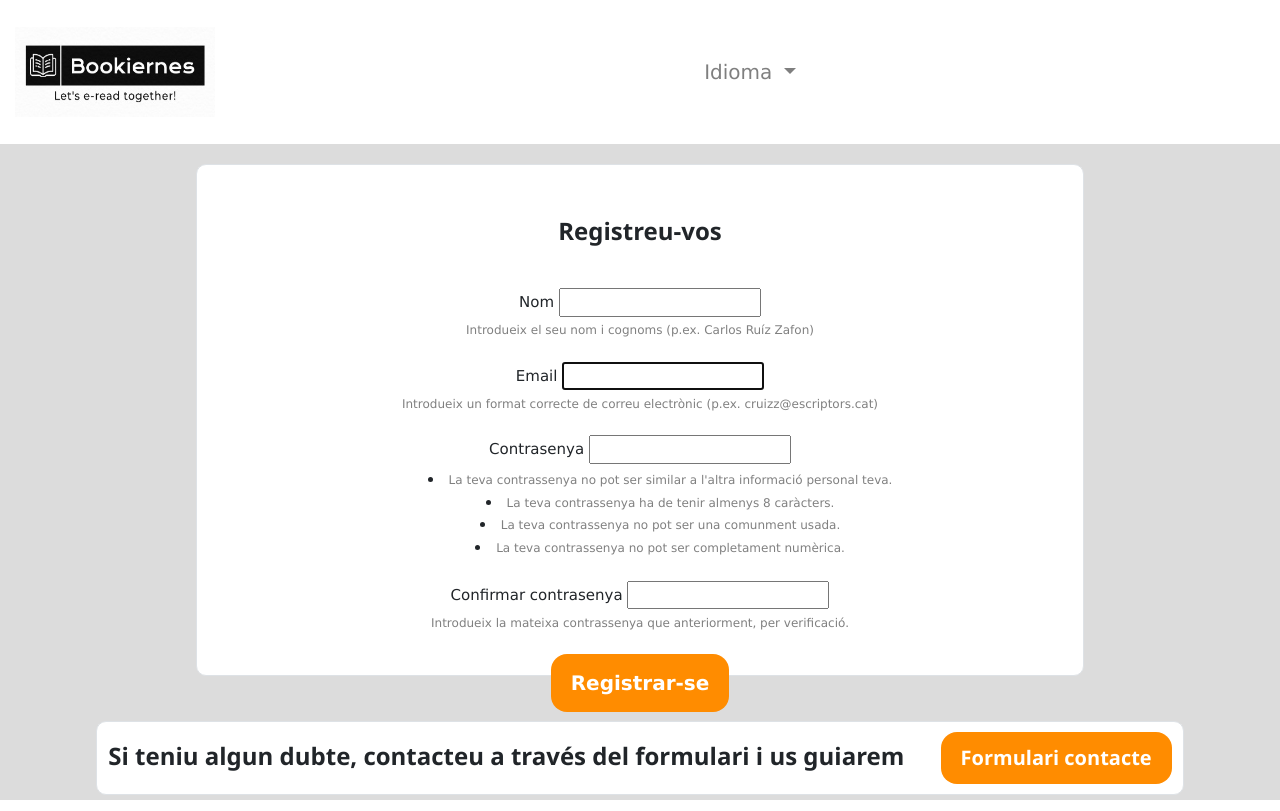
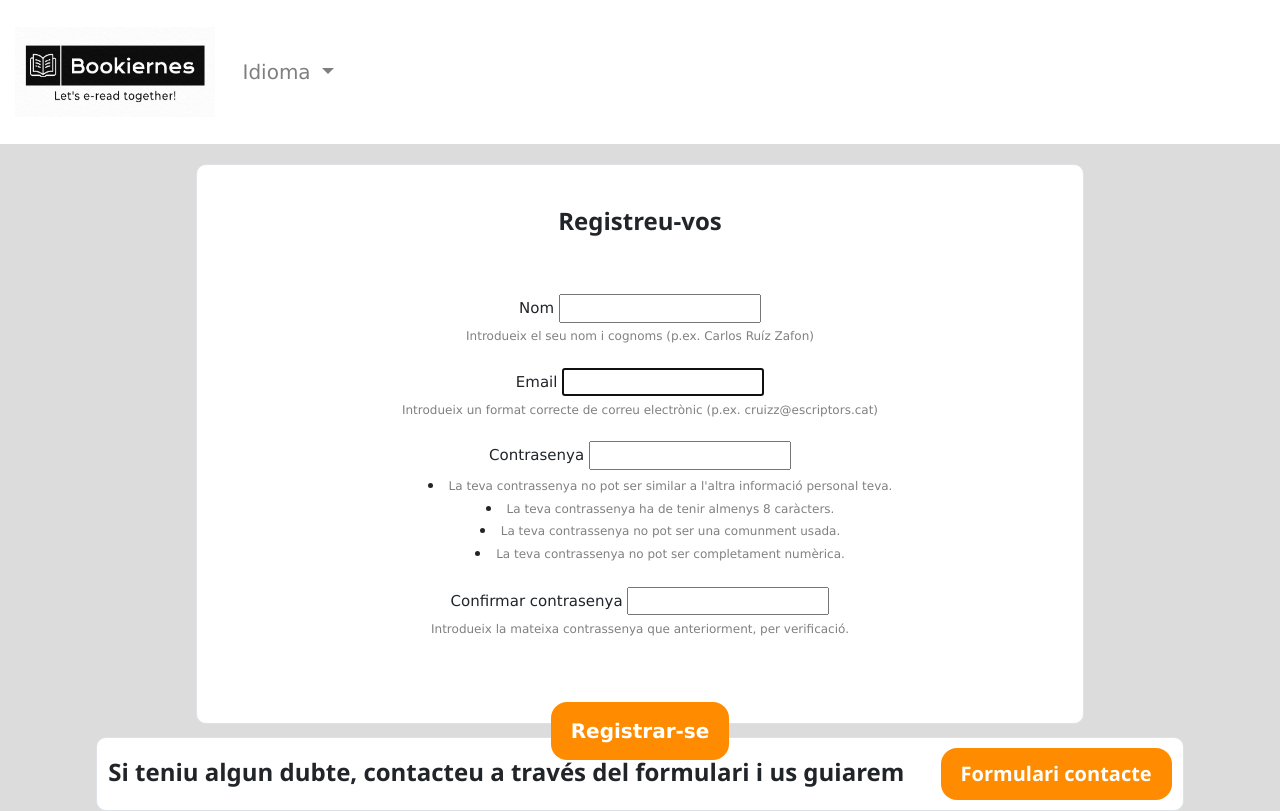
Before and after one commit to RafaCucurull/Bookiernes, a Django app: page /accounts/register_lector/ in a window 1280 px wide. Run offline with Django 3.2, Linux system fonts and the light colour scheme; some libraries are stand-ins or nearby versions.

Commit message:
some adjustments

```diff
--- a/static/css/register.css
+++ b/static/css/register.css
@@ -27,7 +27,7 @@ h3 {
     text-align: center;
     width: 80%;
     padding: 10px 20px;
-    height: 64%;
+    height: 70%;
     margin: 20px auto auto;
 }
 
@@ -56,7 +56,7 @@ ul {
     text-align: center;
     width: 85%;
     padding: 10px;
-    margin: 3.5% auto auto;
+    margin: 1% auto auto;
 }
 
 .button1 {
--- a/templates/header_login.html
+++ b/templates/header_login.html
@@ -10,7 +10,7 @@
     </button>
 
     <div class="collapse navbar-collapse" id="navbarSupportedContent">
-        <ul class="navbar-nav mr-auto">
+        <ul class="navbar-nav mr-auto" style="position: absolute">
             <li class="nav-item dropdown">
                 <a class="nav-link dropdown-toggle" style="font-size: 20px; margin-left: 5px" href="#"
                    id="navbarDropdown" role="button"
--- a/templates/registration/register_lector.html
+++ b/templates/registration/register_lector.html
@@ -11,9 +11,9 @@
     </head>
     <body class="body-color">
     <div class="container">
-        <div class="formulari border white-bg">
-            <h3 class="w3-padding-32"><b>Registreu-vos</b></h3>
-            <form method="post">
+        <div class="formulari border white-bg w3-padding-32">
+            <h3><b>Registreu-vos</b></h3>
+            <form method="post" class="w3-padding-48">
                 {% csrf_token %}
                 <label for="nom">Nom</label>
                 {{ form.nom }}<br>
@@ -37,7 +37,7 @@
                 {{ form.password2 }}<br>
                 <small style="color: grey">{{ form.password2.help_text }}</small><br><br>
 
-                <button class="w3-round-xlarge button1" type="submit">Registrar-se</button>
+                <button class="w3-round-xlarge button1" type="submit" style="margin-top: 5%">Registrar-se</button>
             </form>
         </div>
     </div>
```
Also changed, not shown: templates/registration/login_lector.html (indentation only).
